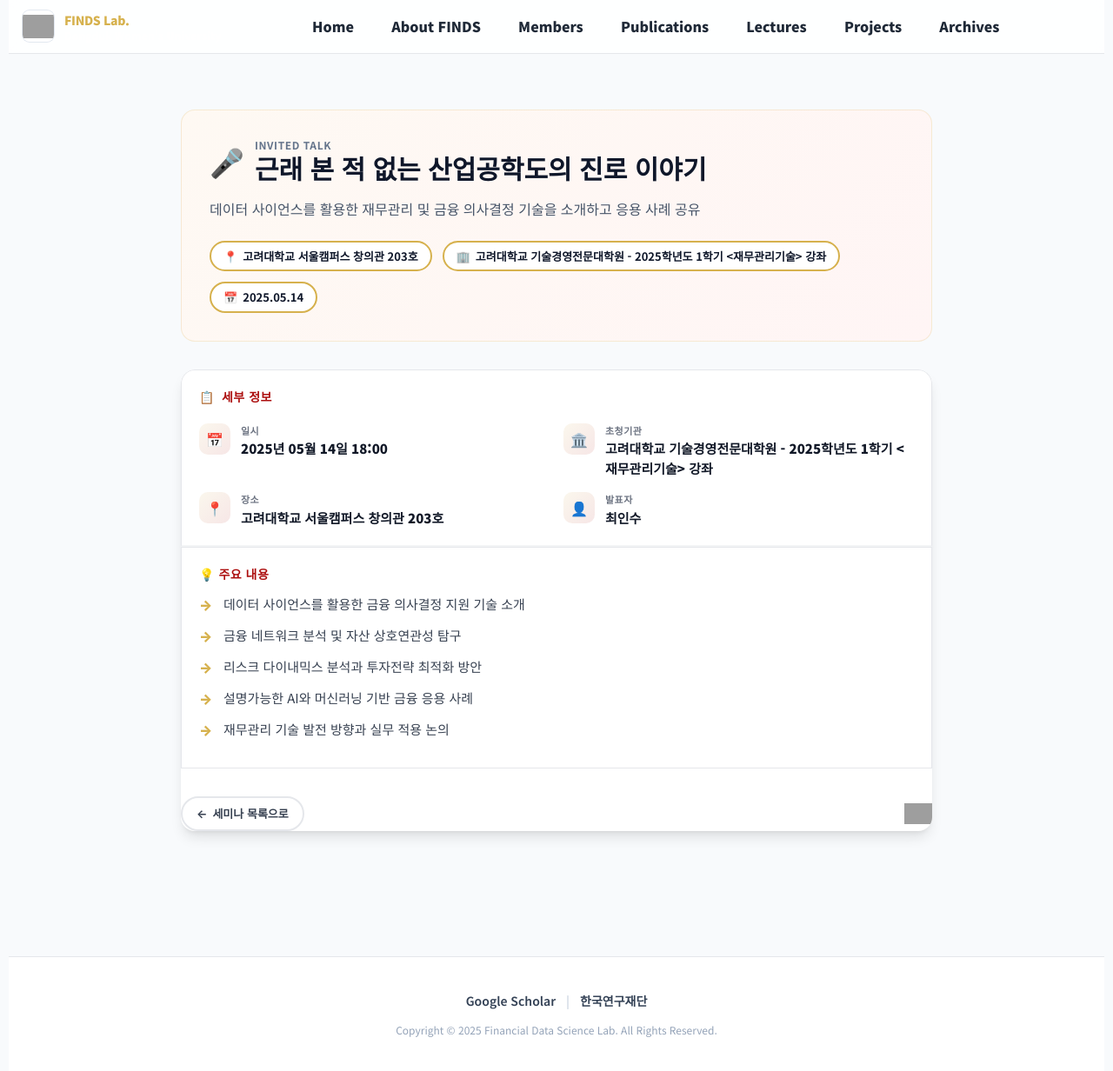
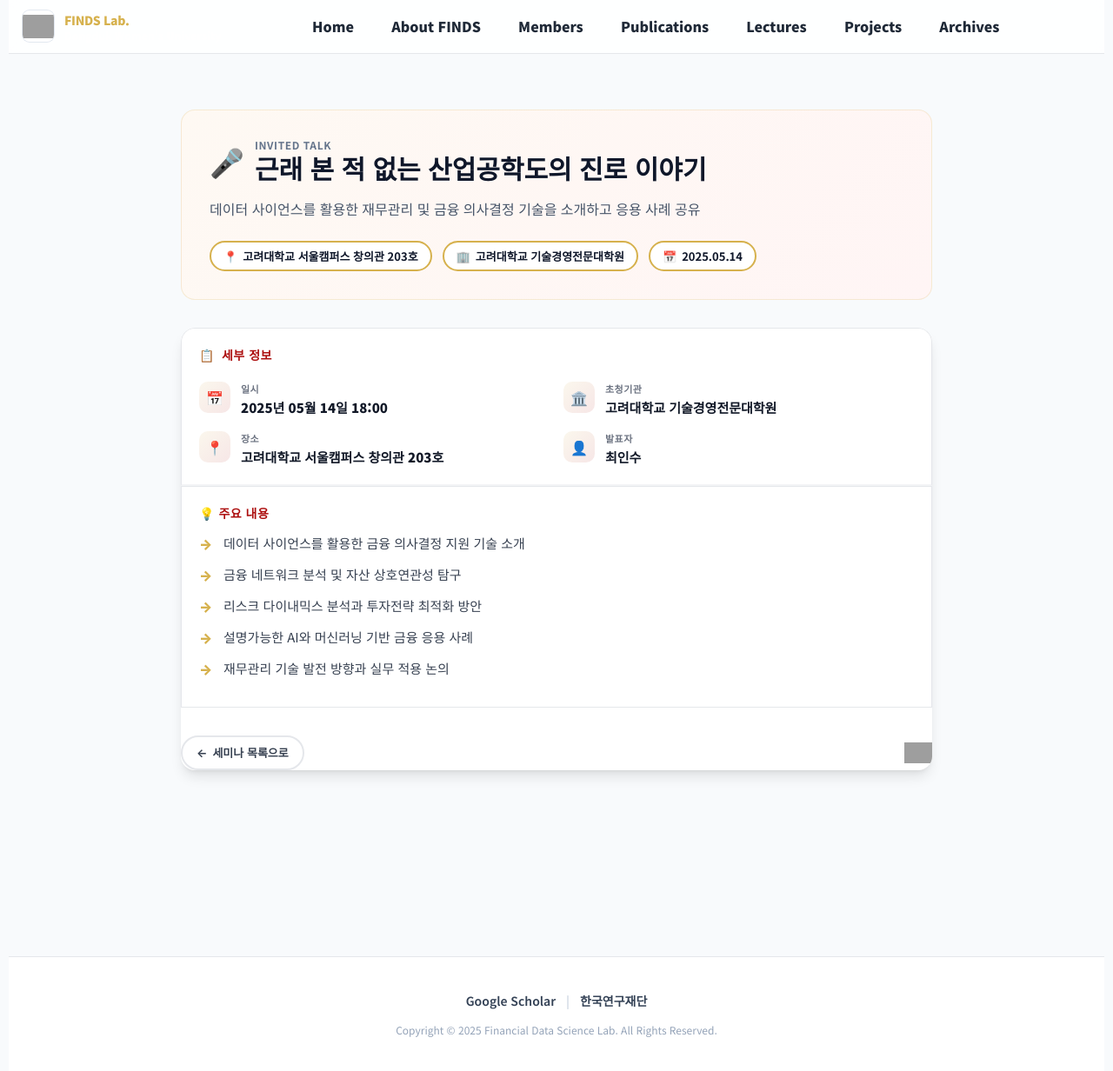
Before and after one commit to FinDS-Lab/site, a Jekyll site: the page built from seminar/2025-05-14-1.html, in a window 1280 px wide and 1233 px high. Shown: the whole window at 87% size. Built offline with Jekyll 4.4.1, drawn with Linux system fonts in a browser that asks for light colours; nearby versions of some CDN libraries; grey boxes are pictures that could not be loaded.

Commit message:
Update 2025-05-14-1.html

```diff
--- a/seminar/2025-05-14-1.html
+++ b/seminar/2025-05-14-1.html
@@ -4,7 +4,7 @@ title: "금융 관련 프로젝트 기획 사례 소개"
 date: 2025-05-14
 permalink: /seminar/2025-05-14-1.html
 author: "최인수"
-host: "고려대학교 기술경영전문대학원 - 2025학년도 1학기 <재무관리기술> 강좌"
+host: "고려대학교 기술경영전문대학원"
 venue: "고려대학교 서울캠퍼스 창의관 203호"
 excerpt: "데이터 사이언스를 활용한 재무관리 및 금융 의사결정 기술을 소개하고 응용 사례 공유"
 ---
```
